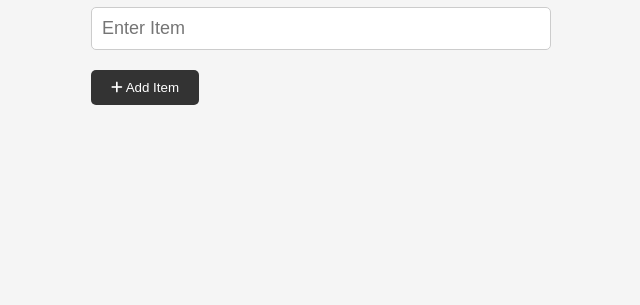
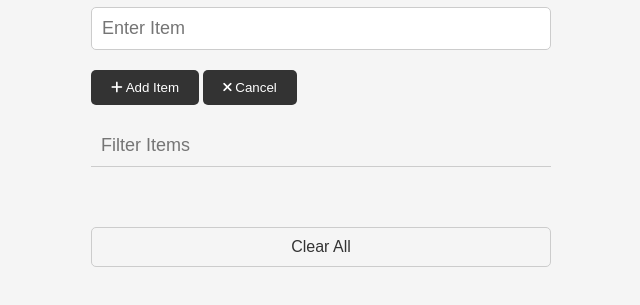
Before and after one commit to Thanujsai/Shopping-list-JS, a plain HTML site: page index.html in a window 1280 px wide. Shown: the part 127-432 px from the top of the page, without its empty margins (319-959 px from the left). Drawn offline with Linux system fonts and the light colour scheme.

Commit message:
cancel button

```diff
--- a/index.html
+++ b/index.html
@@ -25,6 +25,9 @@
       <div class="form-control">
         <button type="submit" class="btn">
           <i class="fa-solid fa-plus"></i> Add Item
+        </button>
+        <button type="button" class="btn" id="cancel">
+          <i class="fa-solid fa-xmark"></i> Cancel
         </button>
       </div>
     </form>
--- a/script.js
+++ b/script.js
@@ -4,7 +4,10 @@
 const clearBtn = document.getElementById('clear');
 const itemFilter = document.getElementById('filter');
 const formBtn = itemForm.querySelector('button');
+const cancelbtn = document.querySelector('#cancel')
 let isEditMode = false;
+
+console.log(`form btn ${formBtn.innerHTML} and cancel btn ${cancelbtn.innerHTML}`)
 
 console.log(clearBtn)
 
@@ -26,7 +29,7 @@
 
     //check for edit mode
     if(isEditMode) {
-        const  itemToEdit = itemList.querySelector('.edit-mode');
+        const itemToEdit = itemList.querySelector('.edit-mode');
 
         removeItemFromStorage(itemToEdit.textContent);
         itemToEdit.classList.remove('edit-mode');
@@ -120,6 +123,7 @@
     itemList.querySelectorAll('li').forEach(i => i.classList.remove('edit-mode'));//only the selected li should turn the color into red, when another element is selected prev selected all li's must go bck to prev state i.e. black
     item.classList.add('edit-mode');
     formBtn.innerHTML = '<i class = "fa-solid fa-pen"></i>  Update Item';
+
     formBtn.style.backgroundColor = '#228B22';
     itemInput.value = item.textContent; //the selected attribute comes to the text field
 }
@@ -190,7 +194,7 @@
 
     itemInput.value = '';
 
-    const items =itemList.querySelectorAll('li');
+    const items = itemList.querySelectorAll('li');
     if(items.length === 0){
         clearBtn.style.display = 'none';
         itemFilter.style.display = 'none';
@@ -214,6 +218,7 @@
     itemForm.addEventListener('submit',onAddItemSubmit);
     itemList.addEventListener('click',onClickItem);
     clearBtn.addEventListener('click',clearItems);
+    cancelbtn.addEventListener('click',onClickCancel);
     itemFilter.addEventListener('input',filterItems);
     document.addEventListener('DOMContentLoaded',displayItems);
 
```
